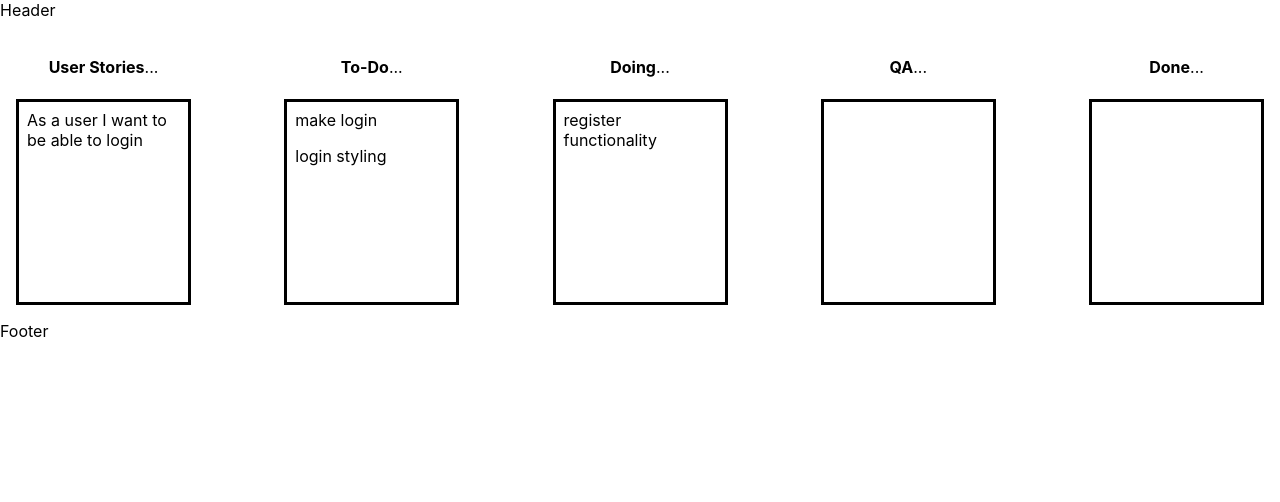
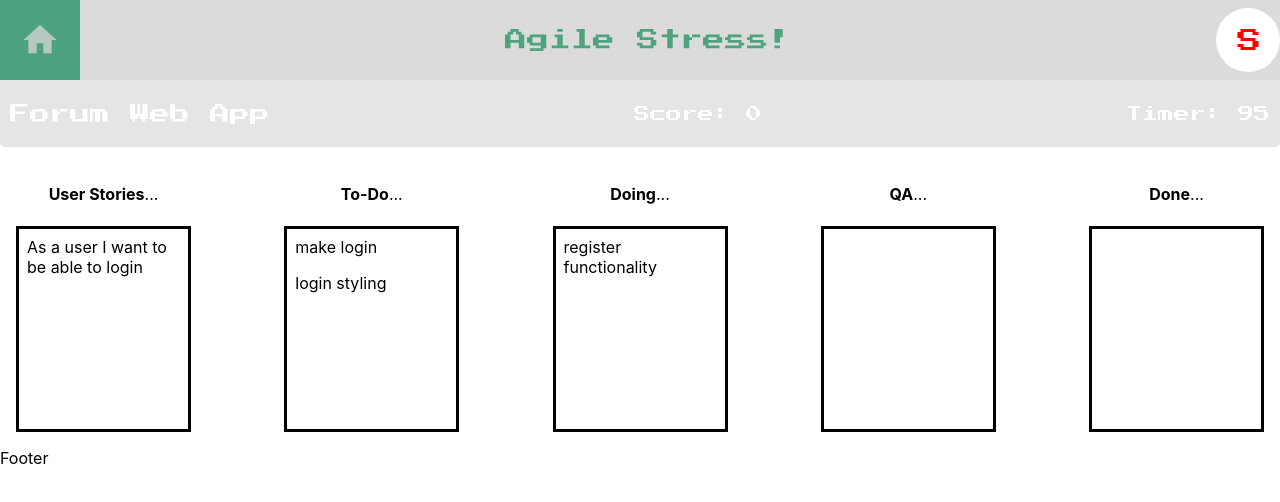
Before and after one commit to shaunwcolley/agile-stress-react, a React (Create React App) app: page / in a window 1280 px wide. Shown: the top 502 px of the page. Built offline with nearby package versions, Linux system fonts and the light colour scheme.

Commit message:
header styling and timer functionality implemented, need to pass stats to other components to change onDrop

```diff
--- a/src/components/baselayout/Footer.tsx
+++ b/src/components/baselayout/Footer.tsx
@@ -1,18 +1,6 @@
 import * as React from 'react';
 
 const Footer: React.FC = () => {
-
-  const unique = (s: any) => {
-    let tally: any = {}
-    for (let char in s) {
-      if(tally[s[char]]) {
-        return false
-      }
-      tally[s[char]] = 1
-      console.log(tally)
-    }
-    return true
-  }
 
   return (
     <div>
--- /dev/null
+++ b/src/components/baselayout/Header.css
@@ -0,0 +1,108 @@
+@import url('https://fonts.googleapis.com/css?family=Press+Start+2P&display=swap');
+
+.top-bar {
+  align-items: center;
+  background: rgba(211, 211, 211, 0.8);
+  display: flex;
+  height: 80px;
+  justify-content: space-between;
+  width: 100%;
+}
+
+.top-bar span {
+  font-family: 'Press Start 2P';
+  font-style: normal;
+  font-weight: normal;
+  font-size: 22px;
+  line-height: 22px;
+  display: flex;
+  align-items: center;
+  text-align: center;
+
+  color: rgba(18, 140, 89, 0.7);
+}
+
+.home-logo {
+  display: flex;
+  width: 80px;
+  height: 80px;
+  align-items: center;
+  background: rgba(196, 196, 196, 0.8);
+  justify-content: center;
+}
+
+.home-logo svg {
+  fill: rgba(18, 140, 89, 0.7);
+}
+.home-logo:hover svg {
+  fill: rgba(211, 211, 211, 0.8);
+}
+
+.home-logo:hover {
+  cursor: pointer;
+  background-color: rgba(18, 140, 89, 0.7);
+}
+
+.user-display {
+  display: flex;
+  align-items: center;
+  justify-content: center;
+  width: 64px;
+  height: 64px;
+  background-color: #FFFFFF;
+  border-radius: 100%;
+  color: #FF0000;
+  font-family: 'Press Start 2P';
+  font-style: normal;
+  font-weight: normal;
+  font-size: 24px;
+  line-height: 24px;
+}
+
+.user-display:hover {
+  cursor: pointer;
+}
+
+.user-character {
+  text-align: center;
+  margin-left: 3px;
+  margin-top: 2px;
+}
+
+.bottom-bar {
+  font-family: "Press Start 2P";
+  width: 100%;
+  height: 67px;
+  background: rgba(211, 211, 211, 0.59);
+  border-radius: 0px 0px 5px 5px;
+  display: flex;
+  justify-content: space-between;
+  align-items: center;
+  color: #FFFFFF;
+}
+
+.board-name {
+font-style: normal;
+font-weight: normal;
+font-size: 20px;
+line-height: 20px;
+display: flex;
+align-items: center;
+text-align: center;
+margin-left: 10px;
+}
+
+.score {
+  font-style: normal;
+  font-weight: normal;
+  font-size: 16px;
+  line-height: 16px;
+}
+
+.timer {
+  font-style: normal;
+  font-weight: normal;
+  font-size: 16px;
+  line-height: 16px;
+  margin-right: 10px;
+}
--- a/src/components/baselayout/Header.tsx
+++ b/src/components/baselayout/Header.tsx
@@ -1,11 +1,69 @@
 import * as React from 'react';
+import './Header.css'
+
+let initialStats: { [key: string]: number } = {
+  score: 0,
+  timer: 100,
+}
 
 const Header: React.FC = () => {
-  return (
-    <div>
-      Header
+
+  const [stats, setStats] = React.useState(initialStats);
+
+  const countDown = React.useCallback(() => {
+    let newTimer = stats.timer - 1;
+    setStats({...stats, timer: newTimer })
+  }, [stats])
+
+  React.useEffect(() => {
+
+    if(stats.timer > 0) {
+      const timer = setInterval(() => {
+        countDown()
+      }, 1000)
+      return () => clearInterval(timer)
+    }
+  }, [countDown, stats.timer])
+
+  const header = (
+    <React.Fragment>
+    <div className="top-bar">
+      <div className="home-logo">
+        <svg xmlns="http://www.w3.org/2000/svg" width="40" height="40" viewBox="0 0 24 24"><path d="M10 20v-6h4v6h5v-8h3L12 3 2 12h3v8z"/><path d="M0 0h24v24H0z" fill="none"/></svg>
+      </div>
+      <span>Agile Stress!</span>
+      <div className="user-display">
+        <div className="user-character">
+          S
+        </div>
+      </div>
     </div>
+    <div className="bottom-bar">
+      <p className="board-name">
+        Forum Web App
+      </p>
+      <p className="score">
+        Score: {stats.score}
+      </p>
+      <p className="timer">
+        Timer: {stats.timer}
+      </p>
+    </div>
+    </React.Fragment>
   )
+
+  if(stats.timer === 0) {
+    return (
+      <div>
+        {header}
+        <div>
+          GAME OVER!
+        </div>
+      </div>
+    )
+  }
+  return (<React.Fragment>{header}</React.Fragment>)
+
 }
 
 export default Header;
```
